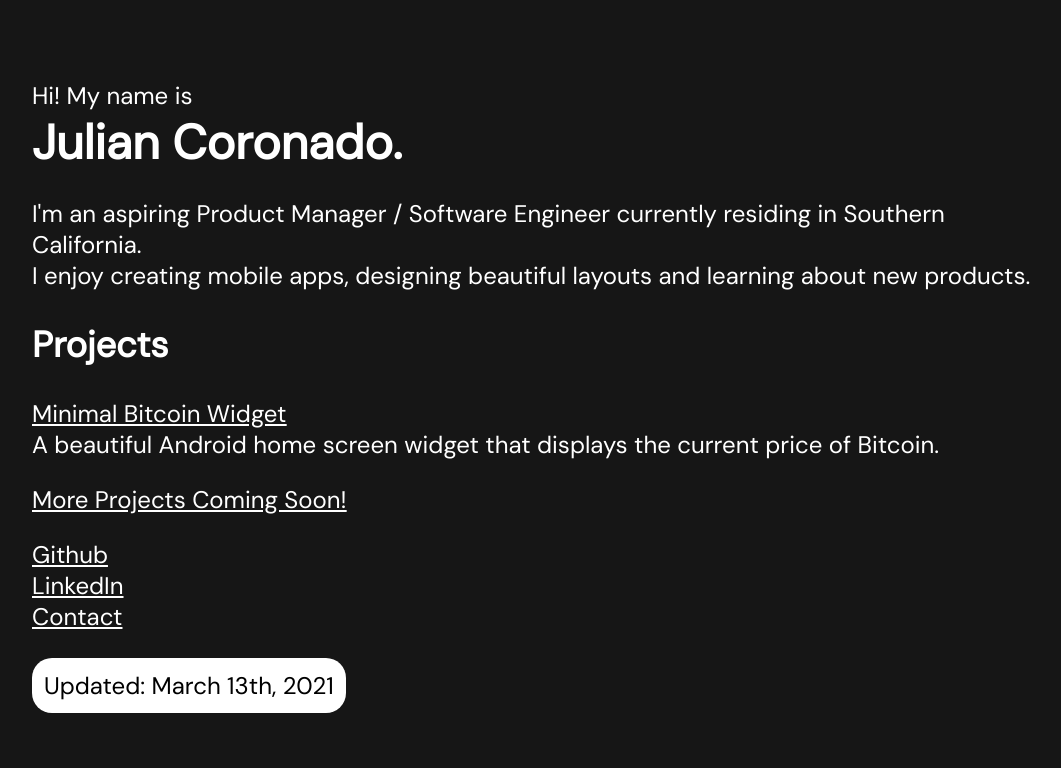
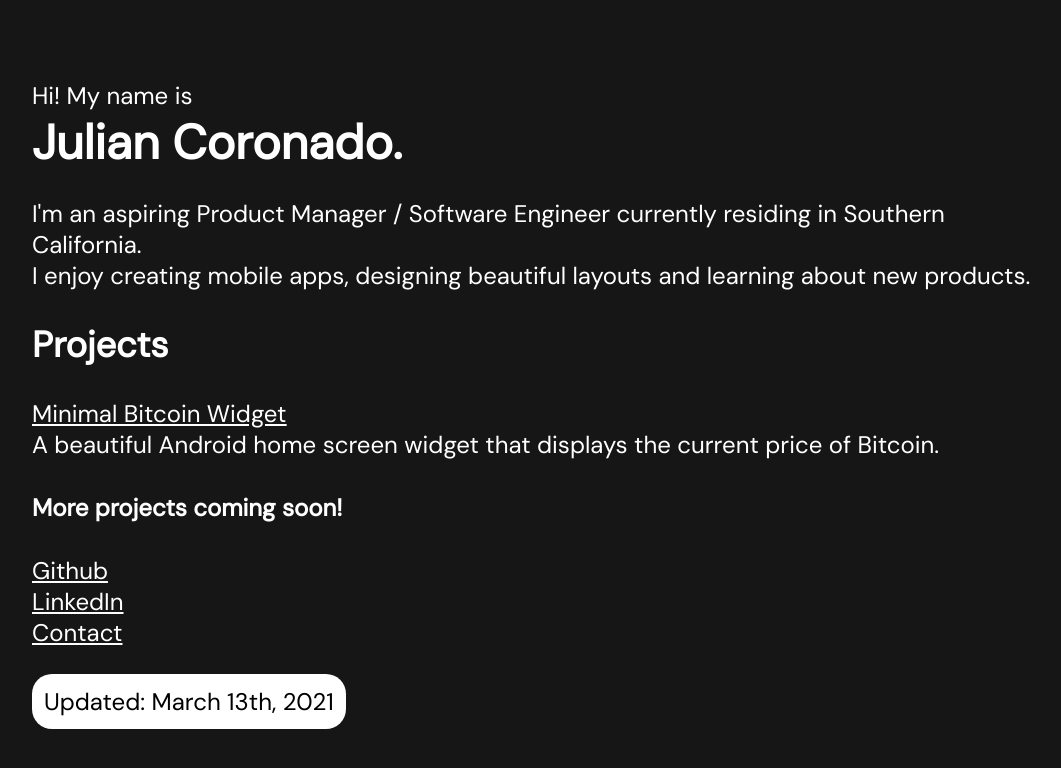
Before and after one commit to juliancoronado/jcoronado, a React (Create React App) app: page / in a window 1280 px wide. Shown: the top 768 px of the page, without its empty margins (96-1157 px from the left). Built offline with nearby package versions, Linux system fonts and the light colour scheme; a web font is replaced by a local one.

Commit message:
tiny fixes

```diff
--- a/src/components/ProjectSection/ProjectSection.js
+++ b/src/components/ProjectSection/ProjectSection.js
@@ -12,10 +12,7 @@ function ProjectSection() {
             description="A beautiful Android home screen widget that displays the current price of Bitcoin."
             link="https://github.com/juliancoronado/MinimalBitcoinWidget"/>
 
-            < Project
-            title="More Projects Coming Soon!"
-            description=""
-            link="/"/>
+            <h4>More projects coming soon!</h4>
 
         </div>
     );
```
Also changed, not shown: 8 other files (tests, documents, lock files or other folders).
